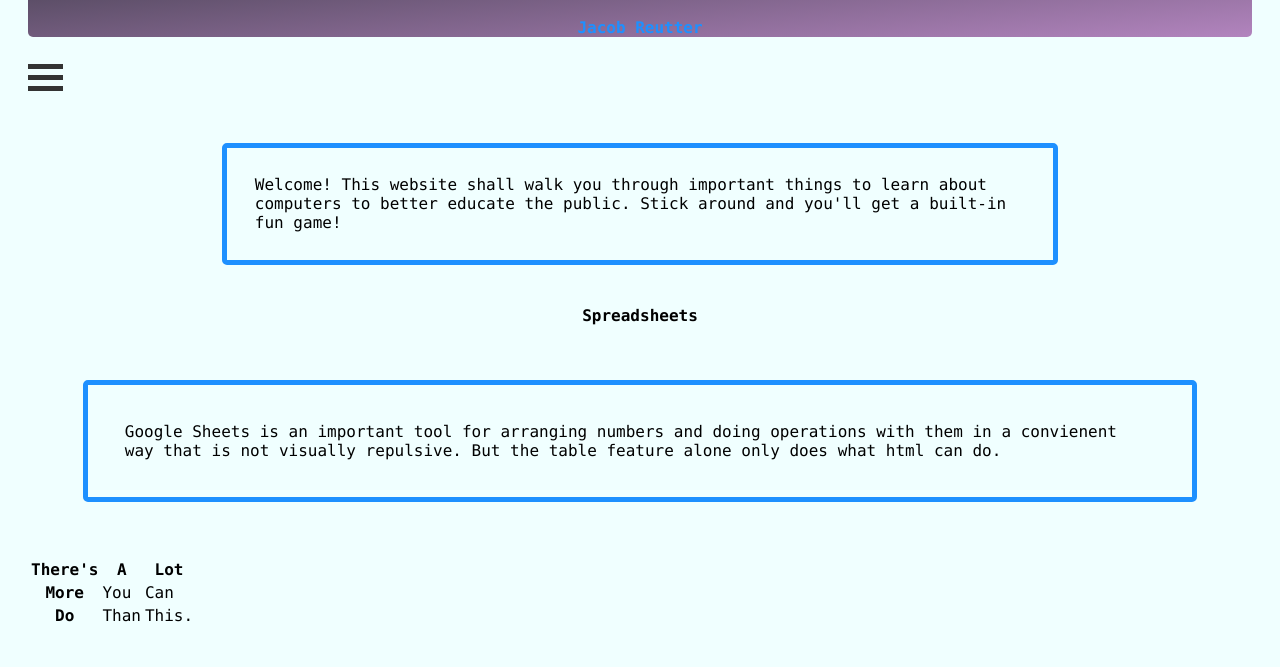
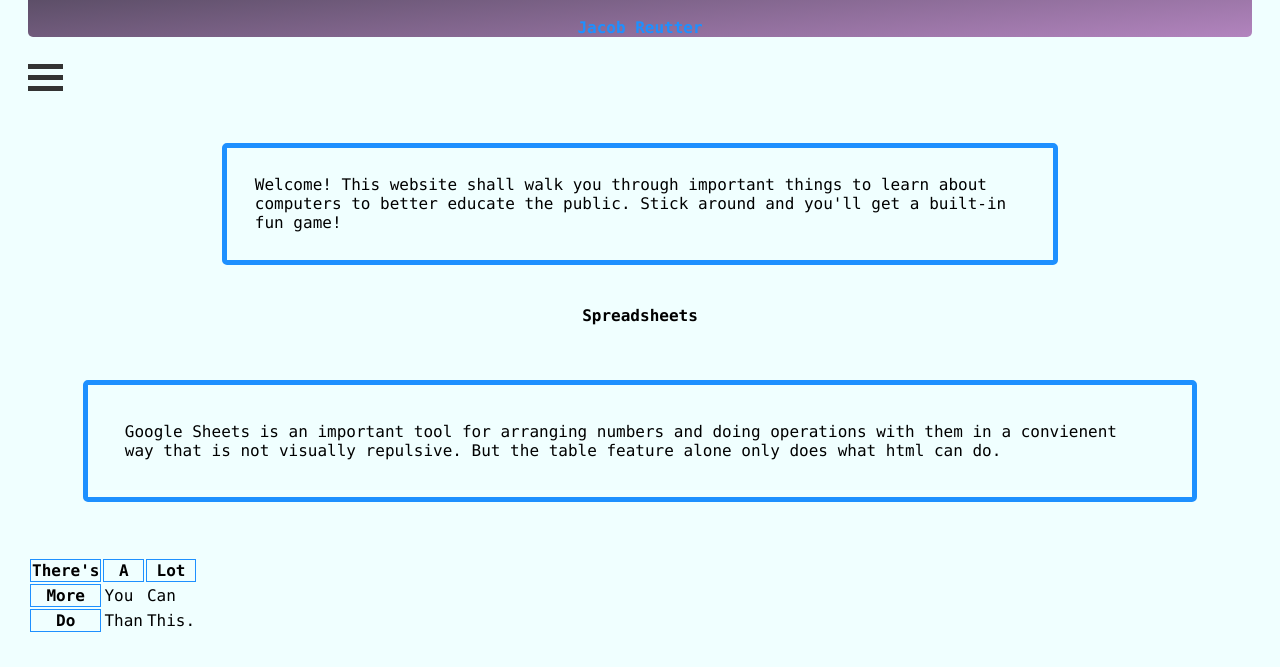
Before and after one commit to ObtuseRectangle/AlphaCentauri, a plain HTML site: page index.html in a window 1280 px wide. Shown: the part 133-800 px from the top of the page. Drawn offline with Linux system fonts and the light colour scheme.

Commit message:
Update index.html
Better looking table

```diff
--- a/index.html
+++ b/index.html
@@ -38,6 +38,9 @@
             position: relative;
             align-items:center;
             margin: auto;
+        }
+        tr, th {
+            border: 1px dodgerblue solid;
         }
         .container {
   display: inline-block;
```
